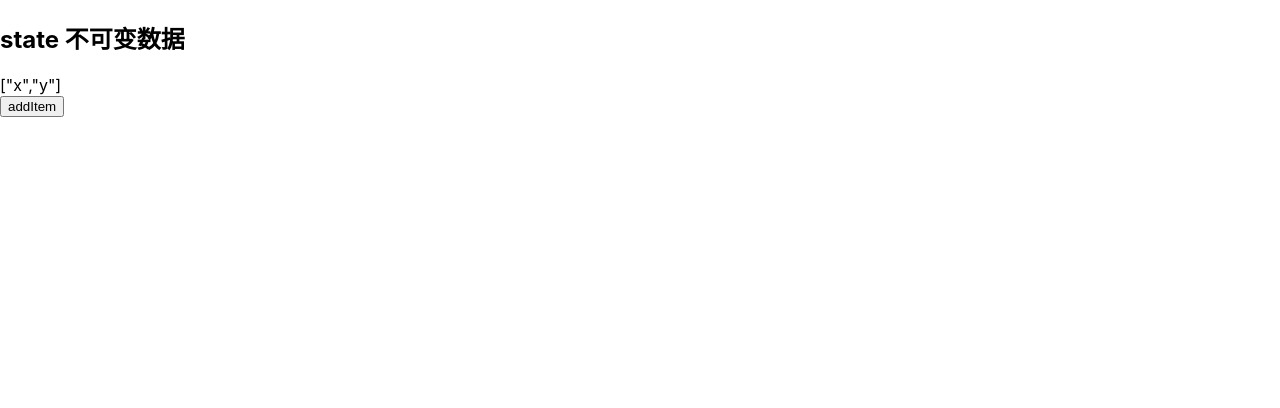
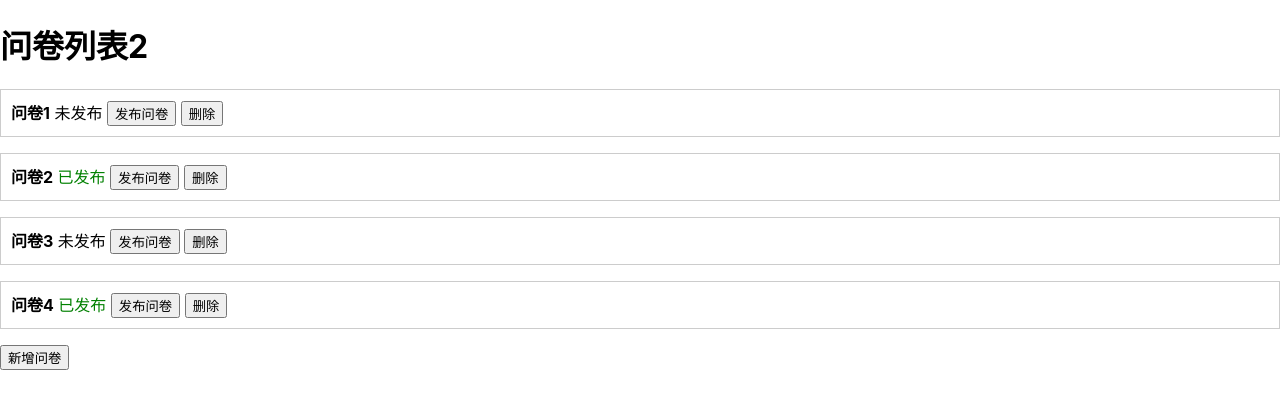
Before and after one commit to dmlvhh/react-ts-demo, a React (Create React App) app: page / in a window 1280 px wide. Shown: the top 408 px of the page. Built offline with nearby package versions, Linux system fonts and the light colour scheme.

Commit message:
feature:重构列表页-使用immer

```diff
--- a/src/App.tsx
+++ b/src/App.tsx
@@ -1,16 +1,16 @@
 import React from 'react'
 // import StateDemo1 from './StateDemo1'
 // import StateDemo2 from './StateDemo2'
-// import List2 from './List2'
-import ImmerDemo from './ImmerDemo'
+import List2 from './List2'
+// import ImmerDemo from './ImmerDemo'
 function App() {
   return (
     <>
       {/*<List1 />*/}
       {/*<StateDemo1 />*/}
       {/*<StateDemo2 />*/}
-      {/*<List2 />*/}
-      <ImmerDemo />
+      <List2 />
+      {/*<ImmerDemo />*/}
     </>
   )
 }
--- a/src/List2.tsx
+++ b/src/List2.tsx
@@ -1,6 +1,7 @@
 import React, { FC, useState } from 'react'
 import './List1.css'
 import QuestionCard from './components/QuestionCard'
+import produce from 'immer'
 
 const List2: FC = () => {
   const [questionList, setQuestionList] = useState([
@@ -11,29 +12,50 @@
   ])
   const add = () => {
     const r = Math.random().toString().slice(-3)
+    // setQuestionList(
+    //   questionList.concat({
+    //     id: 'q5' + r,
+    //     title: '问卷5' + r,
+    //     isPublished: false,
+    //   })
+    // )
     setQuestionList(
-      questionList.concat({
-        id: 'q5' + r,
-        title: '问卷5' + r,
-        isPublished: false,
+      produce(draft => {
+        draft.push({
+          id: 'q5' + r,
+          title: '问卷5' + r,
+          isPublished: false,
+        })
+      })
+    )
+  }
+  const deleteQuestion = (id: string) => {
+    // setQuestionList(
+    //   questionList.filter(q => {
+    //     return q.id !== id
+    //   })
+    // )
+    setQuestionList(
+      produce(draft => {
+        const index = draft.findIndex(q => q.id === id)
+        draft.splice(index, 1)
       })
     )
   }
   const publishQuestion = (id: string) => {
+    // setQuestionList(
+    //   questionList.map(q => {
+    //     if (q.id !== id) return q
+    //     return {
+    //       ...q,
+    //       isPublished: true,
+    //     }
+    //   })
+    // )
     setQuestionList(
-      questionList.map(q => {
-        if (q.id !== id) return q
-        return {
-          ...q,
-          isPublished: true,
-        }
-      })
-    )
-  }
-  const deleteQuestion = (id: string) => {
-    setQuestionList(
-      questionList.filter(q => {
-        return q.id !== id
+      produce(draft => {
+        const q = draft.find(item => item.id === id)
+        if (q) q.isPublished = true
       })
     )
   }
```
